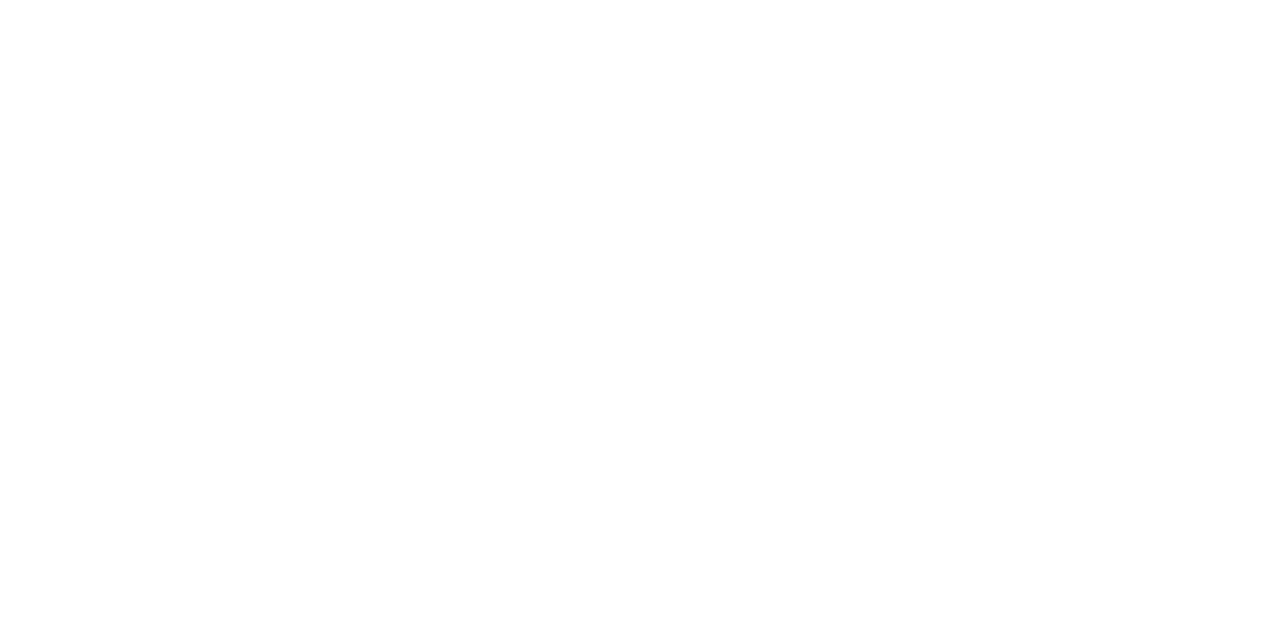
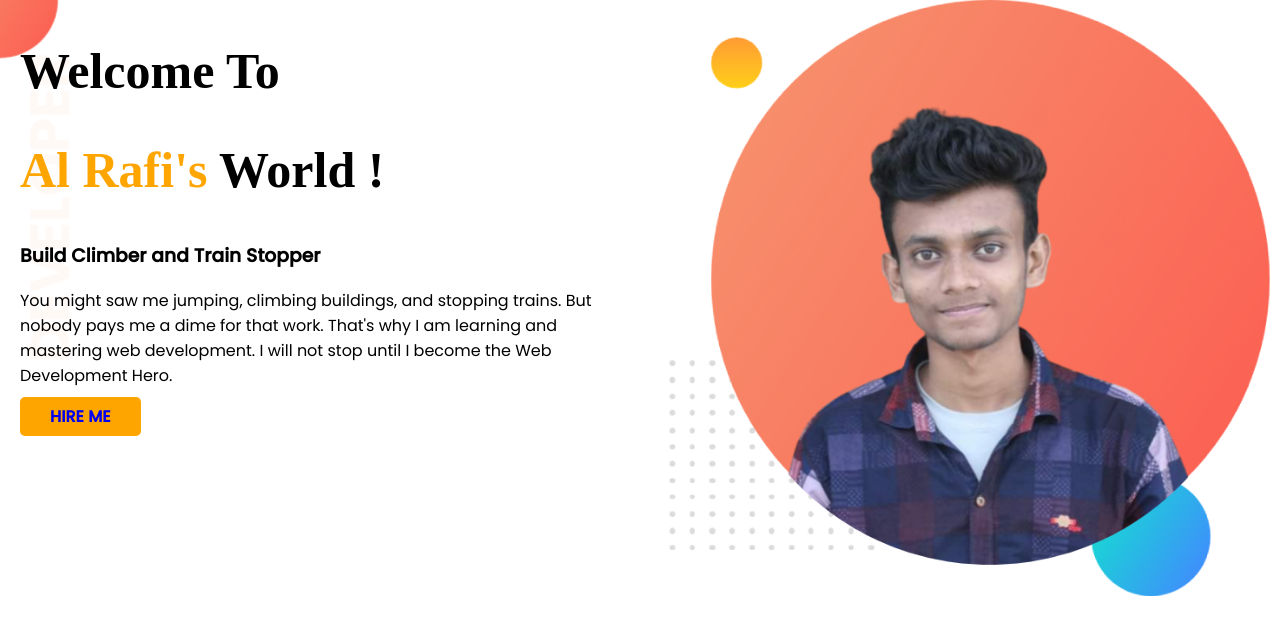
Before and after one commit to alrafi2021/developer-portfolio, a plain HTML site: page index.html in a window 1280 px wide. Drawn offline with Linux system fonts and the light colour scheme; a web font is replaced by a local one.

Commit message:
top banner added

```diff
--- a/index.html
+++ b/index.html
@@ -1,13 +1,39 @@
 <!DOCTYPE html>
 <html lang="en">
+
 <head>
     <meta charset="UTF-8">
     <meta http-equiv="X-UA-Compatible" content="IE=edge">
     <meta name="viewport" content="width=device-width, initial-scale=1.0">
-    <title>Rafi Porfolio</title>
+    <title>Rafi's Porfolio</title>
+    <link rel="preconnect" href="https://fonts.googleapis.com">
+    <link rel="preconnect" href="https://fonts.gstatic.com" crossorigin>
+    <link
+        href="https://fonts.googleapis.com/css2?family=Gentium+Book+Plus:ital@1&family=Poppins:wght@400;500&display=swap"
+        rel="stylesheet">
+    <link rel="preconnect" href="https://fonts.googleapis.com">
+    <link rel="preconnect" href="https://fonts.gstatic.com" crossorigin>
+    <link href="https://fonts.googleapis.com/css2?family=Gentium+Book+Plus:ital@1&display=swap" rel="stylesheet">
     <link rel="stylesheet" href="style.css">
 </head>
+
 <body>
+    <section class="top-banner">
+        <div class="half-width">
+            <div class="blog">
+                <h1>Welcome To</h1>
+                <h1><span class="lol"> Al Rafi's</span> World !</h1>
+            </div>
+            <h3>Build Climber and Train Stopper</h3>
+            <p>You might saw me jumping, climbing buildings, and stopping trains. But nobody pays me a dime for that
+                work.
+                That's why I am learning and mastering web development. I will not stop until I become the Web
+                Development
+                Hero.</p>
+            <a class="link-button" target="_blank" href="https://www.linkedin.com/in/al-rafi-a75368233/">HIRE ME</a>
+        </div>
+        <div class="half-width"> <img src="images/alrafi.png" alt=""></div>
+    </section>
+</body>
 
-</body>
 </html>
--- a/style.css
+++ b/style.css
@@ -0,0 +1,42 @@
+.blog {
+    font-family: 'Gentium Book Plus', serif;
+}
+
+h1 {
+    font-size: 50px;
+}
+
+.lol {
+    color: orange;
+}
+
+body {
+    font-family: 'Poppins', sans-serif;
+    margin: 0;
+}
+
+section {
+    display: flex;
+}
+
+.half-width {
+    width: 50%;
+    padding-left: 20px;
+}
+
+.half-width img {
+    width: 100%;
+}
+
+.link-button {
+    text-decoration: none;
+    background-color: orange;
+    padding: 8px 30px;
+    font-weight: 700;
+    border-radius: 5px;
+}
+
+.top-banner {
+    background-image: url(images/top-banner.png);
+    background-repeat: no-repeat;
+}
```
Also changed, not shown: images/alrafi.png (added), images/alrafi2.png (added), images/dream-bg.png (added), images/exp-bg.png (added), images/jhankar.png (added), images/jhankar2.png (added), images/my-bg.png (added), images/my-bg2.png (added), images/top-banner.png (added), 7 other files.
